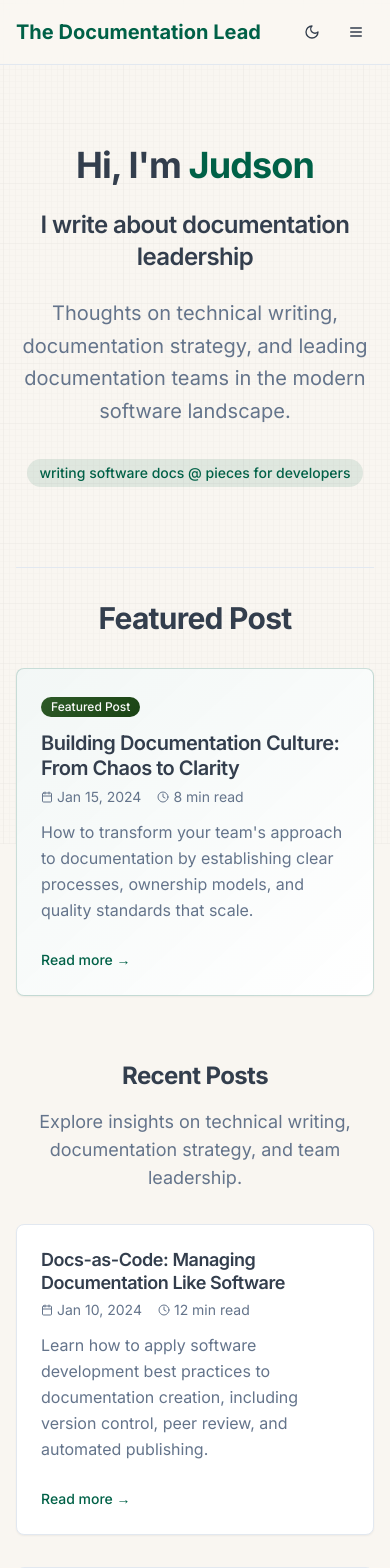
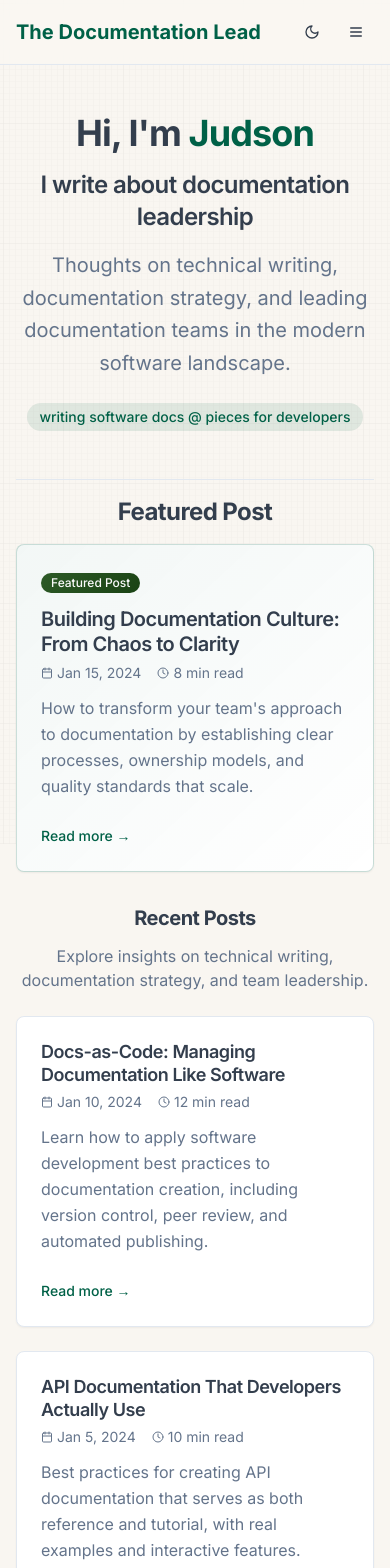
Before and after one commit to sirbonneville/docu-flow-blog, a React (Vite) app: page / in a window 390 px wide. Shown: the top 1568 px of the page. Built offline with nearby package versions, Linux system fonts and the light colour scheme.

Commit message:
Fix: Improve mobile spacing on landing page
Reduced and evened out spacing on the landing page for improved mobile appearance.

```diff
--- a/src/components/Hero.tsx
+++ b/src/components/Hero.tsx
@@ -1,18 +1,18 @@
 
 export const Hero = () => {
   return (
-    <section className="py-20 lg:py-28 animate-fade-in">
+    <section className="py-12 lg:py-16 animate-fade-in">
       <div className="max-w-4xl mx-auto text-center">
-        <h1 className="text-4xl md:text-6xl lg:text-7xl font-bold tracking-tight mb-6">
+        <h1 className="text-4xl md:text-6xl lg:text-7xl font-bold tracking-tight mb-4">
           <span className="text-foreground">Hi, I'm</span>{" "}
           <span className="text-primary">Judson</span>
         </h1>
 
-        <h2 className="text-2xl md:text-3xl font-semibold text-foreground mb-6">
+        <h2 className="text-2xl md:text-3xl font-semibold text-foreground mb-4">
           I write about documentation leadership
         </h2>
 
-        <p className="text-xl md:text-2xl text-muted-foreground mb-8 max-w-2xl mx-auto leading-relaxed">
+        <p className="text-xl md:text-2xl text-muted-foreground mb-6 max-w-2xl mx-auto leading-relaxed">
           Thoughts on technical writing, documentation strategy,
           and leading documentation teams in the modern software landscape.
         </p>
--- a/src/components/PostGrid.tsx
+++ b/src/components/PostGrid.tsx
@@ -29,22 +29,22 @@ export const PostGrid = ({ posts, showSearch = true, title = "Recent Posts" }: P
   );
 
   return (
-    <section className="py-8">
+    <section className="py-4">
       <div className="max-w-6xl mx-auto">
-        <div className="text-center mb-8">
-          <h2 className="text-2xl md:text-3xl font-bold mb-4">{title}</h2>
-          <p className="text-muted-foreground text-lg max-w-2xl mx-auto">
+        <div className="text-center mb-6">
+          <h2 className="text-xl md:text-2xl font-bold mb-3">{title}</h2>
+          <p className="text-muted-foreground text-base max-w-2xl mx-auto">
             Explore insights on technical writing, documentation strategy, and team leadership.
           </p>
         </div>
 
         {showSearch && (
-          <div className="mb-8">
+          <div className="mb-6">
             <SearchBar onSearch={setSearchQuery} />
           </div>
         )}
 
-        <div className="grid grid-cols-1 md:grid-cols-2 lg:grid-cols-3 gap-8">
+        <div className="grid grid-cols-1 md:grid-cols-2 lg:grid-cols-3 gap-6">
           {filteredPosts.map((post) => (
             <PostCard
               key={post.id}
@@ -59,8 +59,8 @@ export const PostGrid = ({ posts, showSearch = true, title = "Recent Posts" }: P
         </div>
 
         {filteredPosts.length === 0 && searchQuery && (
-          <div className="text-center py-8">
-            <p className="text-muted-foreground text-lg">
+          <div className="text-center py-6">
+            <p className="text-muted-foreground text-base">
               No posts found matching "{searchQuery}". Try a different search term.
             </p>
           </div>
--- a/src/pages/Index.tsx
+++ b/src/pages/Index.tsx
@@ -16,9 +16,9 @@ const Index = () => {
 
         {/* Featured Post Section */}
         {featuredPost && (
-          <section className="py-8 border-t">
+          <section className="py-4 border-t">
             <div className="max-w-4xl mx-auto">
-              <h2 className="text-3xl md:text-4xl font-bold text-center mb-8">
+              <h2 className="text-2xl md:text-3xl font-bold text-center mb-4">
                 Featured Post
               </h2>
               <PostCard
```
